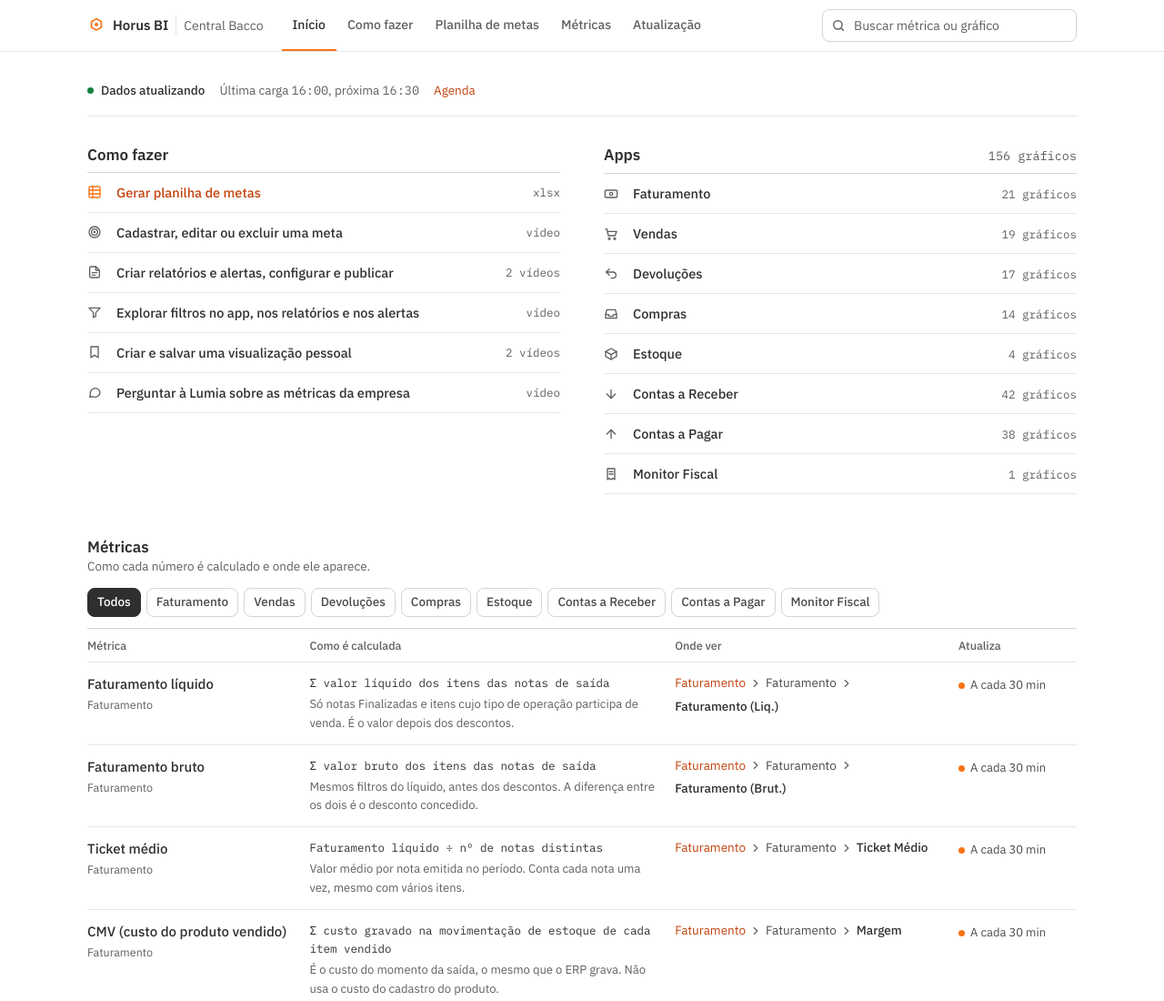
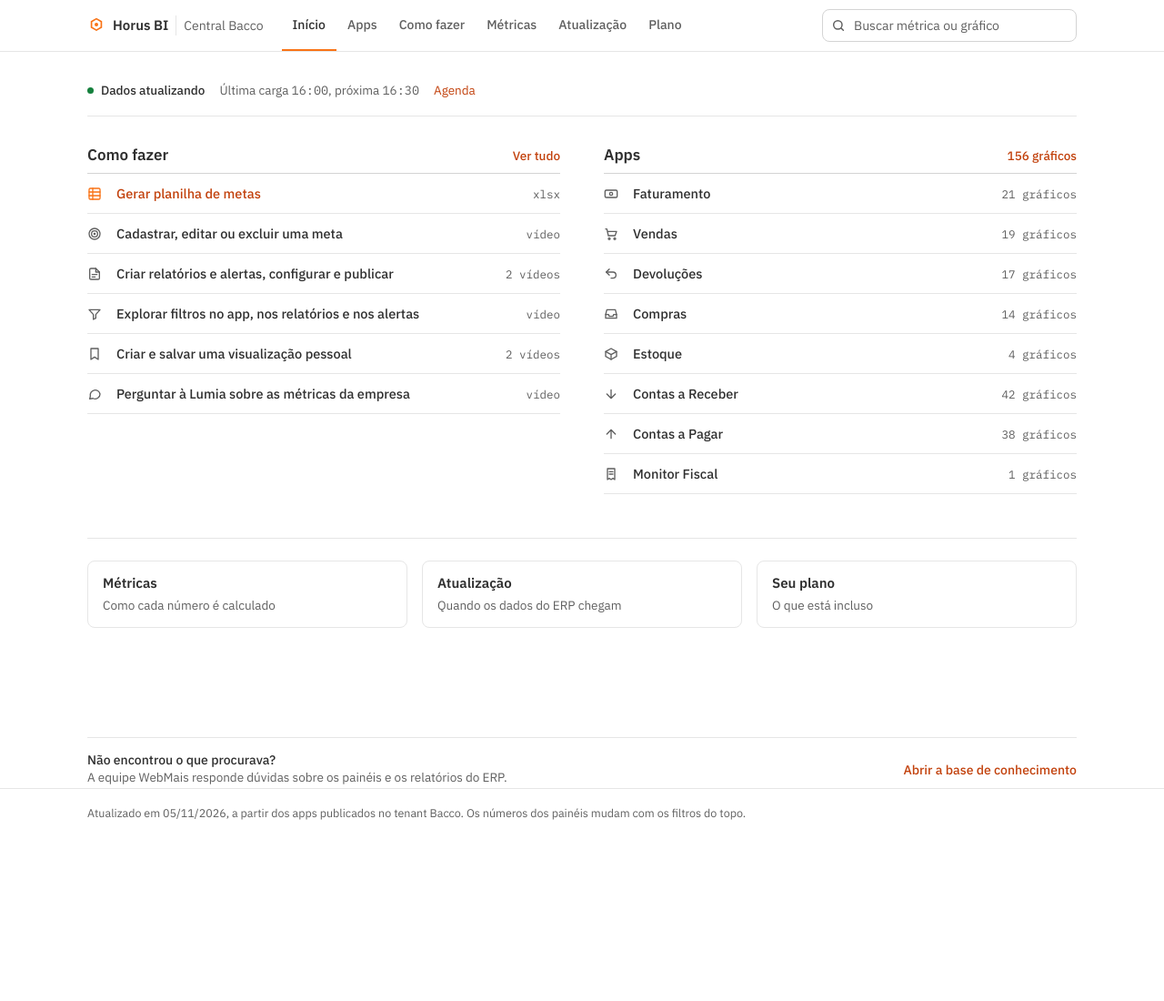
Before and after one commit to LucasNevesCardoso/guia-horus-doc-interna, a plain HTML site: page index.html in a window 1280 px wide. Shown: the top 1100 px of the page at 91% size. After the commit the page ends 919 px from the top, so only its background shows below. Drawn offline with Linux system fonts and the light colour scheme.

Commit message:
Documentação em páginas: Apps, Métricas, Atualização e Plano
Co-Authored-By: Claude Opus 5.5 <noreply@anthropic.com>

```diff
--- a/index.html
+++ b/index.html
@@ -91,6 +91,14 @@ button { font: inherit; color: inherit; cursor: pointer; }
 /* ---------- blocos ---------- */
 main { padding-block: 32px 64px; }
 .block + .block { margin-top: 48px; }
+.page-top { margin-bottom: 24px; }
+.page-top .lead { color: var(--muted); margin-top: 4px; }
+.more { display: grid; grid-template-columns: repeat(3, minmax(0, 1fr)); gap: 16px; margin-top: 48px; padding-top: 24px; border-top: 1px solid var(--line); }
+.more a { display: grid; gap: 2px; padding: 12px 16px; border: 1px solid var(--line); border-radius: var(--r); text-decoration: none; transition: border-color .15s, background .15s; }
+.more a:hover { border-color: var(--brand); background: var(--brand-tint); }
+.more b { color: var(--fg); font-weight: 600; font-size: 15px; }
+.more span { color: var(--muted); font-size: 13.5px; }
+@media (max-width: 760px) { .more { grid-template-columns: minmax(0, 1fr); } }
 .block-head { display: flex; justify-content: space-between; align-items: baseline; gap: 16px; flex-wrap: wrap; margin-bottom: 8px; }
 .block-head h2 { font-size: 17px; font-weight: 600; }
 .block-head p { color: var(--muted); font-size: 13.5px; }
@@ -418,10 +426,11 @@ button.btn { border: 0; }
     </a>
     <nav class="menu" aria-label="Seções">
       <a href="#inicio" data-route="inicio">Início</a>
+      <a href="#apps" data-route="apps">Apps</a>
       <a href="#como-fazer" data-route="como-fazer">Como fazer</a>
-      <a href="#planilha-metas" data-route="planilha-metas">Planilha de metas</a>
       <a href="#metricas" data-route="metricas">Métricas</a>
       <a href="#atualizacao" data-route="atualizacao">Atualização</a>
+      <a href="#plano" data-route="plano">Plano</a>
     </nav>
     <label class="search" for="q">
       <span style="position:absolute;left:-9999px">Buscar</span>
@@ -780,7 +789,7 @@ window.__CENA__ = {"app": "Faturamento", "nos": [{"id": "fato", "nome": "Itens d
     const names = ['Todos', ...new Set(MET.map((m) => m.app))];
     const list = metFilter === 'Todos' ? MET : MET.filter((m) => m.app === metFilter);
     return `<section class="block" id="metricas" aria-labelledby="met-t">
-      <div class="block-head"><div><h2 id="met-t">Métricas</h2><p>Como cada número é calculado e onde ele aparece.</p></div></div>
+      <div class="page-top"><h1 class="page-h" id="met-t">Métricas</h1><p class="lead">Como cada número é calculado e onde ele aparece.</p></div>
       <div class="filters" role="group" aria-label="Filtrar por app">${names.map((n) => `<button class="pill" data-met="${esc(n)}" aria-pressed="${n === metFilter}">${esc(n)}</button>`).join('')}</div>
       <div id="mt">${metTable(list)}</div>
     </section>`;
@@ -808,7 +817,7 @@ window.__CENA__ = {"app": "Faturamento", "nos": [{"id": "fato", "nome": "Itens d
   function syncSection() {
     const cores = { nf: 'var(--brand)', integridade: 'var(--brand-strong)', diaria: 'var(--link)', mensal: 'var(--muted)' };
     return `<section class="block" id="atualizacao" aria-labelledby="sync-t">
-      <div class="block-head"><div><h2 id="sync-t">Atualização</h2><p>Cargas agendadas a partir do ERP, no horário de Brasília.</p></div></div>
+      <div class="page-top"><h1 class="page-h" id="sync-t">Atualização</h1><p class="lead">Cargas agendadas a partir do ERP, no horário de Brasília.</p></div>
       <div class="day" style="border-top:1px solid var(--line-2)"><div class="day-scroll">${daySvg()}</div></div>
       <div class="loads">${SYNC.cargas.map((c) => `<div class="load"><h3><i style="background:${cores[c.id]}" aria-hidden="true"></i>${esc(c.nome)}</h3><span class="when">${esc(c.quando)}</span><p>${esc(c.o_que)}</p><p>Duração: ${esc(c.duracao)}.</p></div>`).join('')}</div>
       <div class="note">${ic('info')}<span><b>Na prática:</b> um lançamento feito no ERP entre 07:00 e 19:00 aparece no painel em até 40 minutos. Exclusões e alterações de notas antigas são corrigidas na conferência seguinte, em até 2 horas. ${esc(SYNC.metas)}</span></div>
@@ -816,7 +825,7 @@ window.__CENA__ = {"app": "Faturamento", "nos": [{"id": "fato", "nome": "Itens d
   }
   function planSection() {
     return `<section class="block" id="plano" aria-labelledby="plan-t">
-      <div class="block-head"><div><h2 id="plan-t">Seu plano</h2><p>Cada plano inclui tudo do anterior.</p></div></div>
+      <div class="page-top"><h1 class="page-h" id="plan-t">Seu plano</h1><p class="lead">Cada plano inclui tudo do anterior.</p></div>
       <div class="tiers">
         <div class="tier"><span class="label">Pro</span><h3>BI</h3><ul><li>Painéis interativos ligados ao ERP</li><li>Relatórios prontos por área</li><li>3 usuários e 2 GB de dados</li></ul></div>
         <div class="tier"><span class="label">Plus</span><h3>BI + IA</h3><ul><li>Chatbot Lumia no BI e no WhatsApp</li><li>Montagem de dashboards com IA</li><li>10.000 tokens de IA</li></ul></div>
@@ -857,7 +866,7 @@ window.__CENA__ = {"app": "Faturamento", "nos": [{"id": "fato", "nome": "Itens d
   }
   function hubView() {
     return `<nav class="bread" aria-label="Você está em"><a href="#inicio" data-route="inicio">Início</a>${ic('right', 12)}<span aria-current="page">Como fazer</span></nav>
-      <h1 class="page-h" style="margin-bottom:20px">Como fazer</h1>${tutCards()}`;
+      <div class="page-top"><h1 class="page-h">Como fazer</h1><p class="lead">Passo a passo com vídeo das tarefas do dia a dia.</p></div>${tutCards()}`;
   }
   function bloco(b) {
     if (b.tipo === 'comparar') {
@@ -895,11 +904,22 @@ window.__CENA__ = {"app": "Faturamento", "nos": [{"id": "fato", "nome": "Itens d
   function home() {
     return `${pulse()}
     <div class="duo">
-      <section aria-labelledby="cf-t"><div class="block-head"><h2 id="cf-t">Como fazer</h2></div>${tutCards()}</section>
-      <section id="apps" aria-labelledby="apps-t"><div class="block-head"><h2 id="apps-t">Apps</h2><p class="tab">${total} gráficos</p></div>${appRows()}</section>
+      <section aria-labelledby="cf-t"><div class="block-head"><h2 id="cf-t">Como fazer</h2><a href="#como-fazer" data-route="como-fazer">Ver tudo</a></div>${tutCards()}</section>
+      <section aria-labelledby="apps-t"><div class="block-head"><h2 id="apps-t">Apps</h2><a href="#apps" data-route="apps">${total} gráficos</a></div>${appRows()}</section>
     </div>
-    <div style="margin-top:48px"></div>${metSection()}${syncSection()}${planSection()}`;
+    <nav class="more" aria-label="Outras páginas">
+      <a href="#metricas" data-route="metricas"><b>Métricas</b><span>Como cada número é calculado</span></a>
+      <a href="#atualizacao" data-route="atualizacao"><b>Atualização</b><span>Quando os dados do ERP chegam</span></a>
+      <a href="#plano" data-route="plano"><b>Seu plano</b><span>O que está incluso</span></a>
+    </nav>`;
   }
+  const migalha = (nome) => `<nav class="bread" aria-label="Você está em"><a href="#inicio" data-route="inicio">Início</a>${ic('right', 12)}<span aria-current="page">${nome}</span></nav>`;
+  const PAGINAS = {
+    apps: () => `${migalha('Apps')}<div class="page-top"><h1 class="page-h">Apps</h1><p class="lead">${apps.length} painéis, ${total} gráficos. Abra um para ver o que cada gráfico mostra.</p></div>${appRows()}`,
+    metricas: () => migalha('Métricas') + metSection(),
+    atualizacao: () => migalha('Atualização') + syncSection(),
+    plano: () => migalha('Seu plano') + planSection()
+  };
 
   function item(w, id) {
     const k = kind(w.tipo), pg = (w.perguntas || []).filter(Boolean);
@@ -917,7 +937,7 @@ window.__CENA__ = {"app": "Faturamento", "nos": [{"id": "fato", "nome": "Itens d
     const mets = MET.filter((m) => m.app === a.app);
     const g = (a.glossario || []).filter((x) => x && x.termo);
     const toc = [...a.dashboards.map((d, i) => [`d${i}`, d.nome, d.widgets.length]), mets.length && ['met', 'Métricas e cálculos', mets.length], (a.roteiros || []).length && ['rot', 'Roteiros de análise', a.roteiros.length], g.length && ['glo', 'Glossário', g.length]].filter(Boolean);
-    return `<nav class="bread" aria-label="Você está em"><a href="#inicio" data-route="inicio">Início</a>${ic('right', 14)}<span>Apps</span>${ic('right', 14)}<span aria-current="page">${esc(a.app)}</span></nav>
+    return `<nav class="bread" aria-label="Você está em"><a href="#inicio" data-route="inicio">Início</a>${ic('right', 14)}<a href="#apps" data-route="apps">Apps</a>${ic('right', 14)}<span aria-current="page">${esc(a.app)}</span></nav>
     <div class="app-title"><div><h1>${esc(a.app)}</h1><p class="lead">${esc(a.resumo)}</p></div>
       ${(a.regras || []).length ? `<aside class="rules"><h2>Regras que valem no app todo</h2><ul>${a.regras.map((r) => `<li>${esc(r)}</li>`).join('')}</ul></aside>` : ''}</div>
     <div class="layout">
@@ -1285,16 +1305,15 @@ window.__CENA__ = {"app": "Faturamento", "nos": [{"id": "fato", "nome": "Itens d
     const q = $('#q').value.trim();
     const a = apps.find((x) => x.slug === atual);
     const t = atual.startsWith('tut-') ? TUT.find((x) => 'tut-' + x.id === atual) : null;
-    const hub = atual === 'como-fazer', pm = atual === PM_ROTA;
+    const hub = atual === 'como-fazer', pm = atual === PM_ROTA, pg = !q && PAGINAS[atual];
     document.querySelectorAll('.menu a').forEach((el) => {
       const r = el.dataset.route;
-      const on = !q && (r === atual || (r === 'apps' && a) || (r === 'como-fazer' && t) || (r === 'inicio' && !a && !t && !hub && !pm && !['metricas', 'atualizacao', 'plano'].includes(atual)));
+      const on = !q && (r === atual || (r === 'apps' && a) || (r === 'como-fazer' && (t || pm)));
       on ? el.setAttribute('aria-current', 'page') : el.removeAttribute('aria-current');
     });
-    document.body.dataset.rota = !q && !a && !t && !hub && !pm && ['inicio', 'metricas', 'atualizacao', 'plano', 'apps'].includes(atual) ? 'home' : 'pagina';
-    $('#view').innerHTML = q ? searchView(q) : a ? appView(a) : t ? tutView(t) : hub ? hubView() : pm ? pmView() : home();
+    document.body.dataset.rota = !q && !a && !t && !hub && !pm && !pg ? 'home' : 'pagina';
+    $('#view').innerHTML = q ? searchView(q) : a ? appView(a) : t ? tutView(t) : hub ? hubView() : pm ? pmView() : pg ? pg() : home();
     iniciarMotions();
-    if (!q && !a && !pm && atual !== 'inicio') { const el = document.getElementById(atual); if (el) el.scrollIntoView({ block: 'start' }); }
     if (focar) $('#view').focus({ preventScroll: true });
   }
   function ir(s) {
```
Also changed, not shown: template.html (+33 -14 lines).
